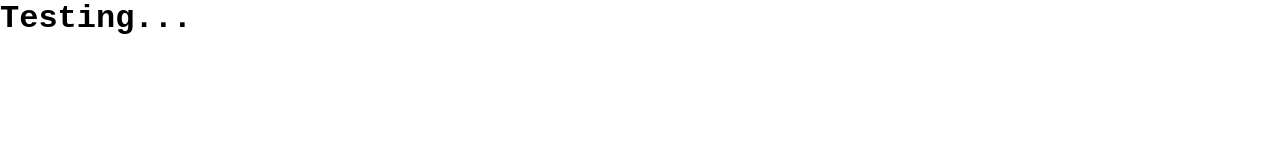
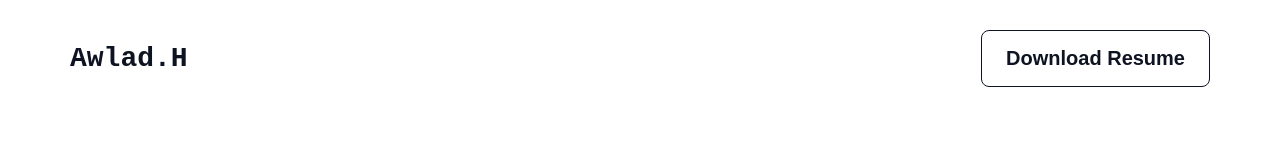
Before and after one commit to dev-tanvirtonmoy/assignment-01-awladh-landing-page, a plain HTML site: page index.html in a window 1280 px wide. Drawn offline with Linux system fonts and the light colour scheme; a web font is replaced by a local one.

Commit message:
navbar section done

```diff
--- a/index.html
+++ b/index.html
@@ -8,7 +8,14 @@
 </head>
 <body>
     <header>
-        <h1>Testing...</h1>
+        <!-- Navbar section HTML start from here -->
+         <nav class="container">
+            <a href="#" class="logo">
+                Awlad.H
+            </a>
+            <button class="btn outline">Download Resume</button>
+         </nav>
+        <!-- Navbar section HTML end here -->
     </header>
     <main></main>
     <footer></footer>
--- a/styles/style.css
+++ b/styles/style.css
@@ -17,3 +17,36 @@ body {
     scroll-behavior: smooth;
     overflow-x: hidden;
 }
+
+/* Shared styles */
+.container {
+    max-width: 1140px;
+    margin: 0 auto;
+}
+.btn, outline{
+    color: #0D1321;
+    font-size: 20px;
+    font-weight: 600;
+    padding: 16px 24px;
+    border: 1px solid #0D1321;
+    border-radius: 8px;
+    background: transparent;
+    transition: all 0.3s ease;
+}
+.outline:hover {
+    color: #fff;
+    background-color: #0D1321;
+}
+/* Navbar section CSS start from here */
+nav {
+    display: flex;
+    justify-content: space-between;
+    align-items: center;
+    padding: 30px 0;
+}
+nav .logo {
+    color: #0D1321;
+    font-size: 28px;
+    font-weight: 800;
+}
+/* Navbar section CSS end here */
```
